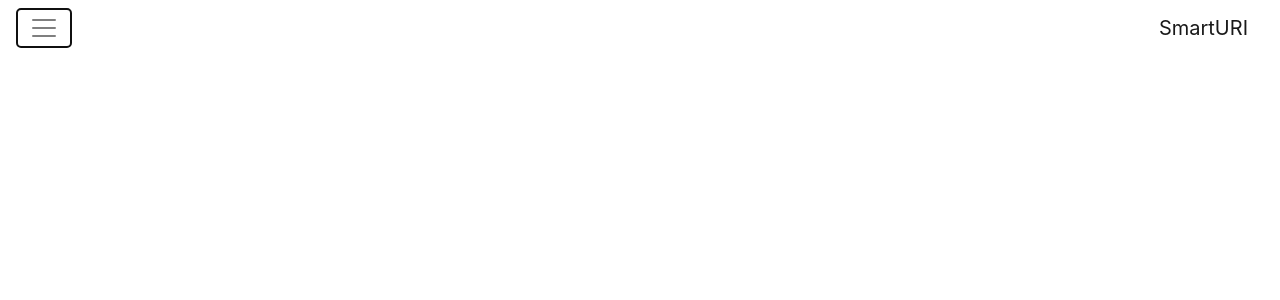
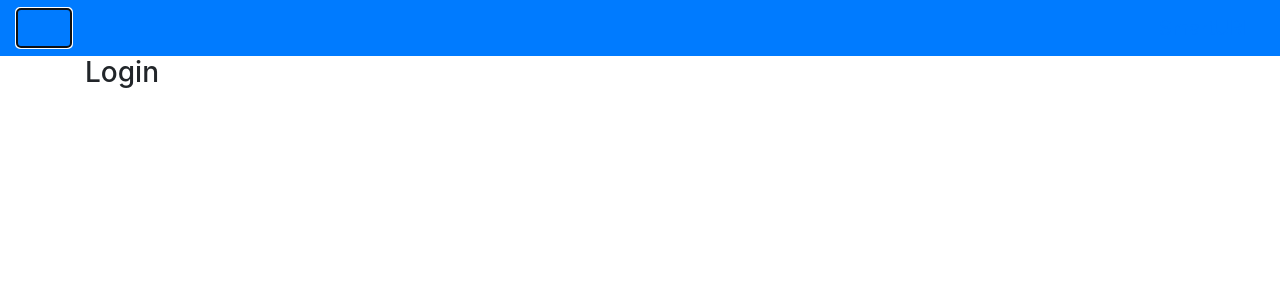
Before and after one commit to willshiao/smart-uri, a Vue app in the folder frontend/: page /#/login in a window 1280 px wide. Both pictures are taken after a click on the button "Toggle navigation". Shown: the top 300 px of the page. Built offline with nearby package versions, Linux system fonts and the light colour scheme.

Commit message:
Add login and register pages

```diff
--- /dev/null
+++ b/frontend/src/components/Login.vue
@@ -0,0 +1,17 @@
+<template>
+  <div class="container">
+    <h3>Login</h3>
+  </div>
+</template>
+
+<script>
+export default {
+  name: 'login',
+  data() {
+    return {};
+  },
+};
+</script>
+
+<style scoped>
+</style>
--- a/frontend/src/components/NavBar.vue
+++ b/frontend/src/components/NavBar.vue
@@ -1,5 +1,5 @@
 <template>
-  <nav class="navbar navbar-toggleable-md navbar-light bg-faded">
+  <nav class="navbar navbar-toggleable-md navbar-inverse bg-primary">
     <button class="navbar-toggler navbar-toggler-right" type="button" data-toggle="collapse" data-target="#navbarSupportedContent" aria-controls="navbarSupportedContent" aria-expanded="false" aria-label="Toggle navigation">
       <span class="navbar-toggler-icon"></span>
     </button>
--- /dev/null
+++ b/frontend/src/components/Register.vue
@@ -0,0 +1,17 @@
+<template>
+  <div class="container">
+    <h3>Register</h3>
+  </div>
+</template>
+
+<script>
+export default {
+  name: 'register',
+  data() {
+    return {};
+  },
+};
+</script>
+
+<style scoped>
+</style>
--- /dev/null
+++ b/frontend/src/lib/config.js
@@ -0,0 +1,3 @@
+export default {
+  API_URL: 'http://localhost:3000',
+};
--- a/frontend/src/router/index.js
+++ b/frontend/src/router/index.js
@@ -2,6 +2,8 @@ import Vue from 'vue';
 import Router from 'vue-router';
 import Home from '@/components/Home';
 import RedirectForm from '@/components/RedirectForm';
+import Login from '@/components/Login';
+import Register from '@/components/Register';
 
 Vue.use(Router);
 
@@ -17,5 +19,15 @@ export default new Router({
       name: 'RedirectForm',
       component: RedirectForm,
     },
+    {
+      path: '/login',
+      name: 'Login',
+      component: Login,
+    },
+    {
+      path: '/register',
+      name: 'Register',
+      component: Register,
+    },
   ],
 });
--- a/frontend/src/store/index.js
+++ b/frontend/src/store/index.js
@@ -5,7 +5,9 @@ import createPersistedState from 'vuex-persistedstate';
 Vue.use(Vuex);
 
 export default new Vuex.Store({
-  state: {},
+  state: {
+    jwt: '',
+  },
   mutations: {},
   plugins: [createPersistedState({ storage: window.sessionStorage })],
 });
```
